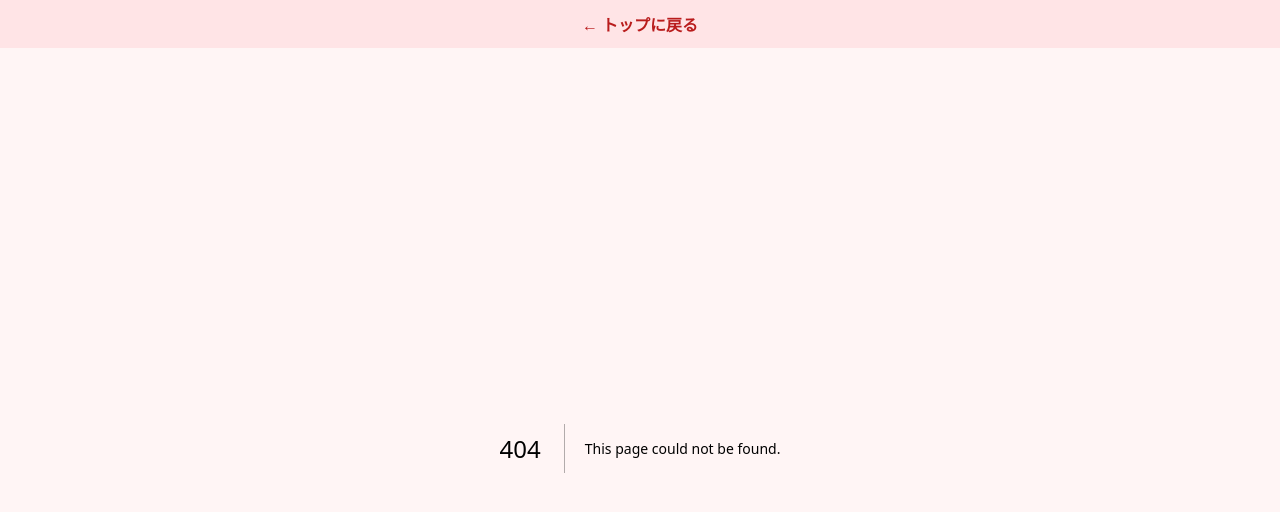
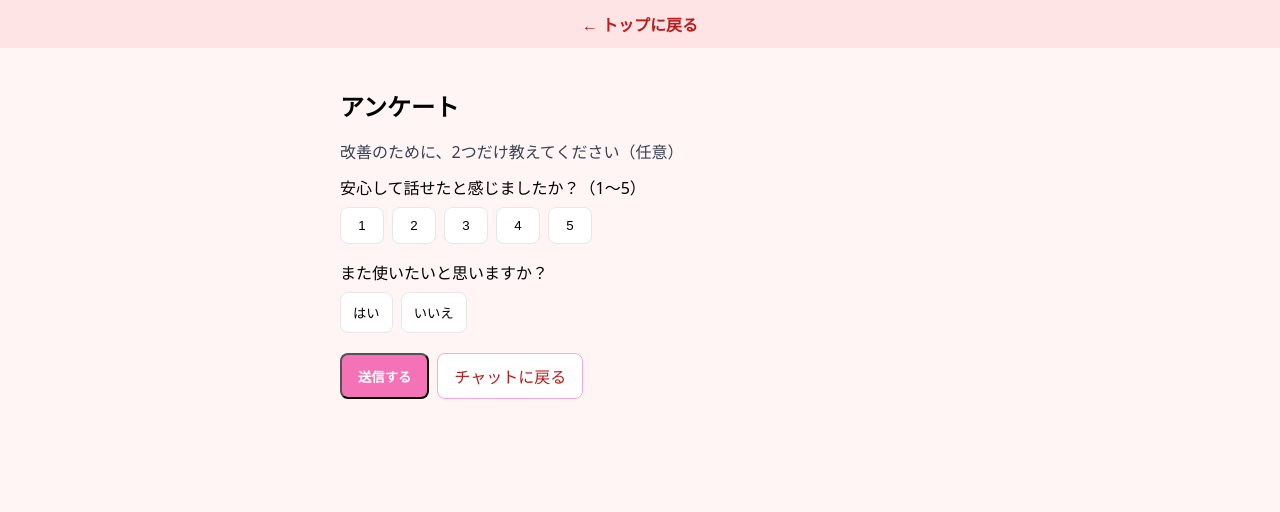
Before and after one commit to RyuYoshi4869/Kokoro_bot_mvp1, a Next.js app: page /survey in a window 1280 px wide. Before the commit this address had no page. Shown: the top 512 px of the page. Built offline with nearby package versions, Linux system fonts and the light colour scheme.

Commit message:
Create page.jsx

```diff
--- /dev/null
+++ b/app/survey/page.jsx
@@ -0,0 +1,127 @@
+// app/survey/page.jsx
+"use client";
+import { useState, useEffect } from "react";
+import { useRouter } from "next/navigation";
+import Link from "next/link";
+import posthog from "posthog-js";
+
+const SESSION_KEY = "kororo_session_id";
+const getSessionIdLS = () => (typeof window === "undefined" ? null : localStorage.getItem(SESSION_KEY));
+function ensurePosthog() {
+  if (!posthog.__loaded) {
+    posthog.init(process.env.NEXT_PUBLIC_POSTHOG_KEY || "", {
+      api_host: process.env.NEXT_PUBLIC_POSTHOG_HOST || "https://us.i.posthog.com",
+      capture_pageview: false,
+      capture_pageleave: false,
+    });
+  }
+}
+
+export default function SurveyPage() {
+  const [anxiety, setAnxiety] = useState(0); // 1..5
+  const [retention, setRetention] = useState(null); // true/false
+  const router = useRouter();
+
+  useEffect(() => {
+    ensurePosthog();
+  }, []);
+
+  function submit() {
+    const session_id = getSessionIdLS();
+    // 終了イベント
+    posthog.capture("session_end_clicked", { session_id });
+    // アンケイベント
+    posthog.capture("survey_submitted", {
+      session_id,
+      anxiety_score: anxiety || null,
+      retention_intent: retention,
+    });
+    router.push("/thank-you");
+  }
+
+  return (
+    <main style={{ maxWidth: 600, margin: "0 auto", padding: 24 }}>
+      <h1 style={{ fontSize: 24, fontWeight: 700, marginBottom: 16 }}>アンケート</h1>
+      <p style={{ color: "#374151", marginBottom: 12 }}>
+        改善のために、2つだけ教えてください（任意）
+      </p>
+
+      <label style={{ display: "block", marginBottom: 8 }}>
+        安心して話せたと感じましたか？（1〜5）
+      </label>
+      <div style={{ display: "flex", gap: 8, marginBottom: 16, flexWrap: "wrap" }}>
+        {[1, 2, 3, 4, 5].map((n) => (
+          <button
+            key={n}
+            onClick={() => setAnxiety(n)}
+            style={{
+              padding: "10px 12px",
+              borderRadius: 8,
+              border: anxiety === n ? "2px solid #f472b6" : "1px solid #e5e7eb",
+              background: anxiety === n ? "#ffe4e6" : "#fff",
+              minWidth: 44,
+            }}
+          >
+            {n}
+          </button>
+        ))}
+      </div>
+
+      <label style={{ display: "block", marginBottom: 8 }}>
+        また使いたいと思いますか？
+      </label>
+      <div style={{ display: "flex", gap: 8, marginBottom: 20 }}>
+        <button
+          onClick={() => setRetention(true)}
+          style={{
+            padding: "10px 12px",
+            borderRadius: 8,
+            border: retention === true ? "2px solid #f472b6" : "1px solid #e5e7eb",
+            background: retention === true ? "#ffe4e6" : "#fff",
+          }}
+        >
+          はい
+        </button>
+        <button
+          onClick={() => setRetention(false)}
+          style={{
+            padding: "10px 12px",
+            borderRadius: 8,
+            border: retention === false ? "2px solid #f472b6" : "1px solid #e5e7eb",
+            background: retention === false ? "#ffe4e6" : "#fff",
+          }}
+        >
+          いいえ
+        </button>
+      </div>
+
+      <div style={{ display: "flex", gap: 8 }}>
+        <button
+          onClick={submit}
+          style={{
+            padding: "10px 16px",
+            borderRadius: 8,
+            background: "#f472b6",
+            color: "#fff",
+            fontWeight: 700,
+          }}
+        >
+          送信する
+        </button>
+        <Link
+          href="/chat"
+          style={{
+            padding: "10px 16px",
+            borderRadius: 8,
+            border: "1px solid #f9a8d4",
+            textDecoration: "none",
+            color: "#b91c1c",
+            background: "#fff",
+          }}
+        >
+          チャットに戻る
+        </Link>
+      </div>
+    </main>
+  );
+}
```
